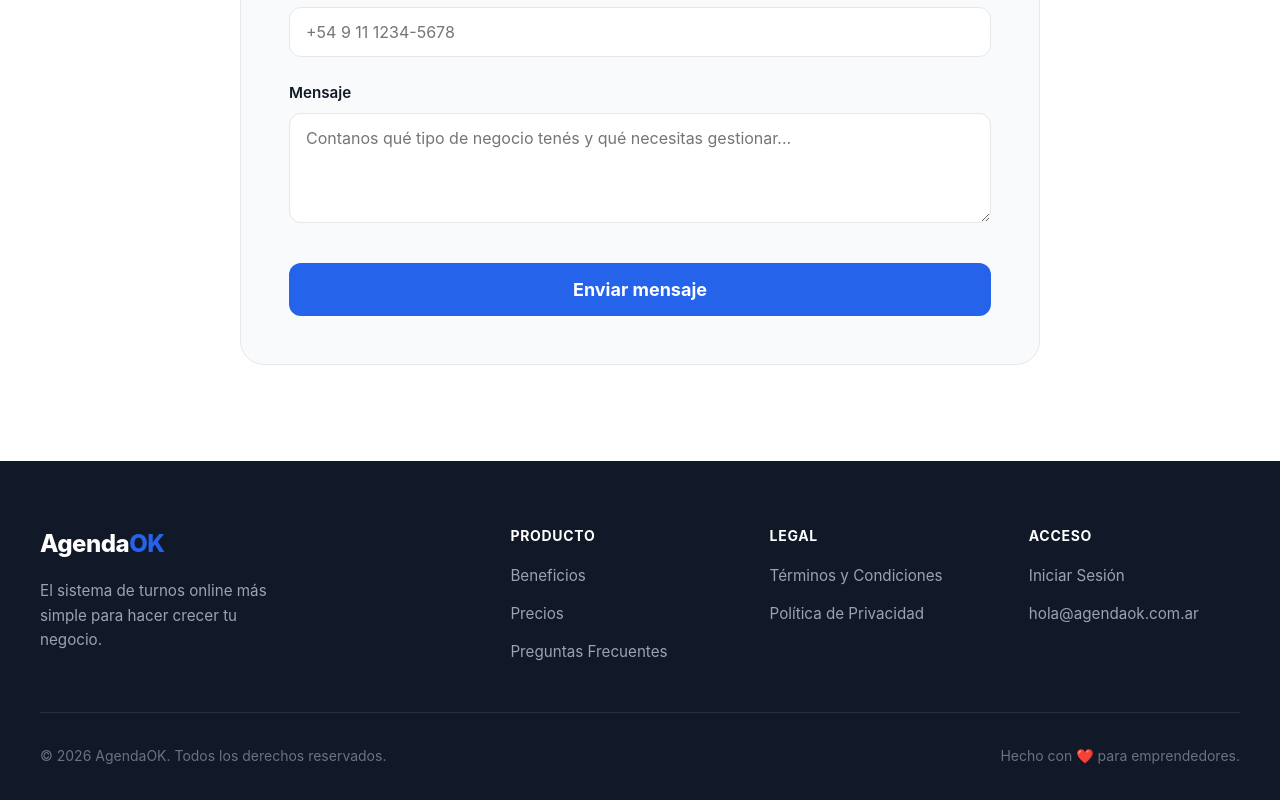
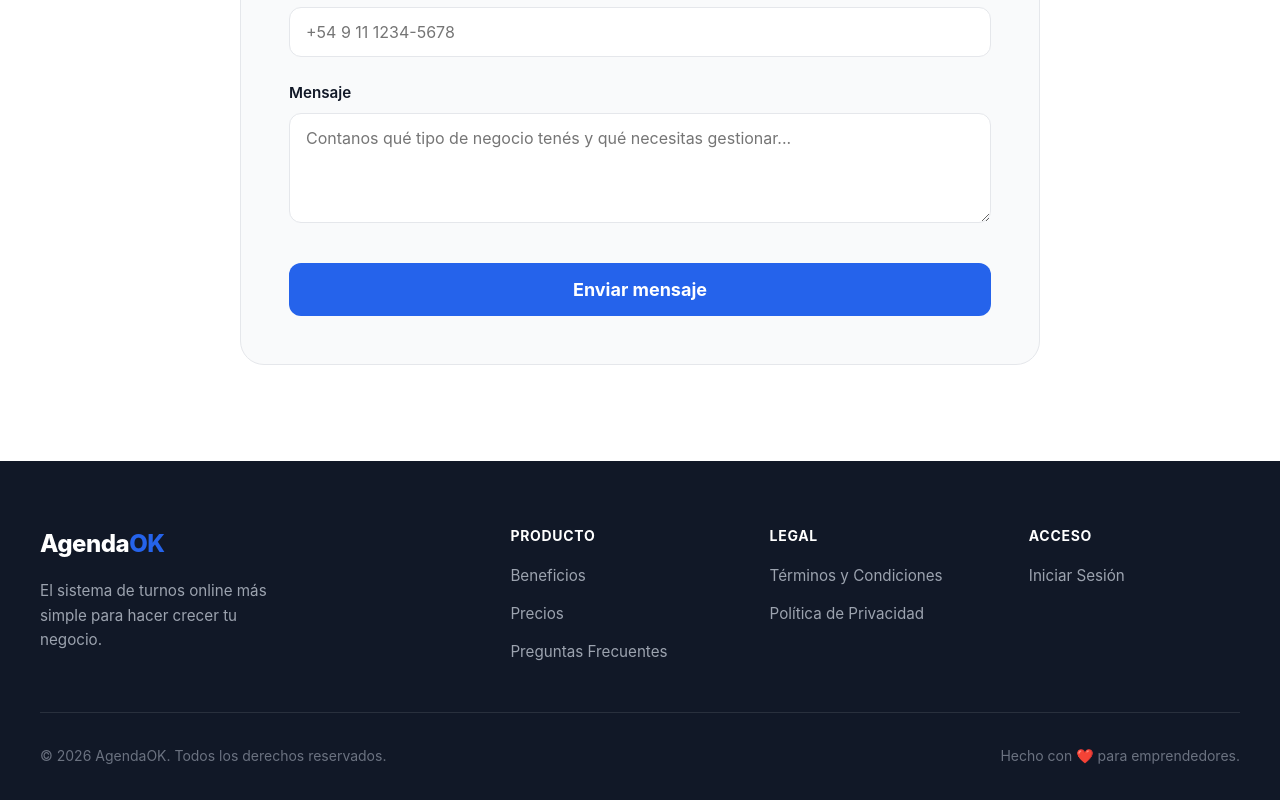
Before and after one commit to jorge-alo/agendaok-landing, a Next.js app: page / in a window 1280 px wide. Shown: the part 4386-5186 px from the top of the page. Built offline with nearby package versions, Linux system fonts and the light colour scheme.

Commit message:
agregando login en url

```diff
--- a/src/components/Footer/Footer.tsx
+++ b/src/components/Footer/Footer.tsx
@@ -44,13 +44,9 @@
             <ul>
               <li>
                 {/* Link externo a tu otra app */}
-                <a href="https://app.agendaok.com.ar" target="_blank" rel="noopener noreferrer">
+                <a href="https://app.agendaok.com.ar/login" target="_blank" rel="noopener noreferrer">
                   Iniciar Sesión
                 </a>
-              </li>
-              <li>
-                {/* Link nativo de email */}
-                <a href="mailto:hola@agendaok.com.ar">hola@agendaok.com.ar</a>
               </li>
             </ul>
           </div>
```
